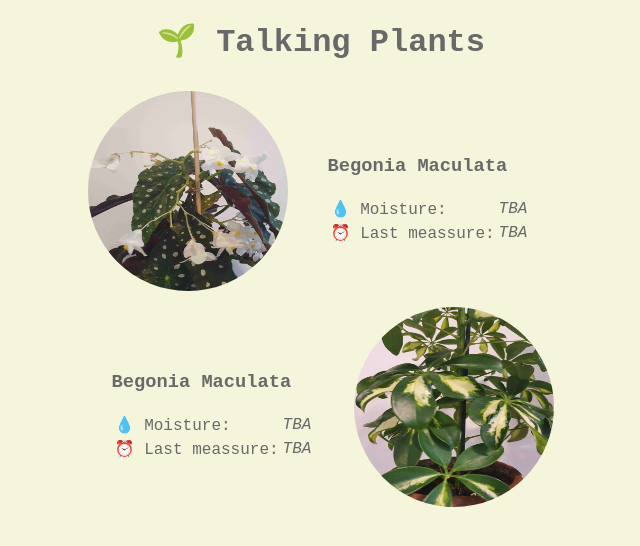
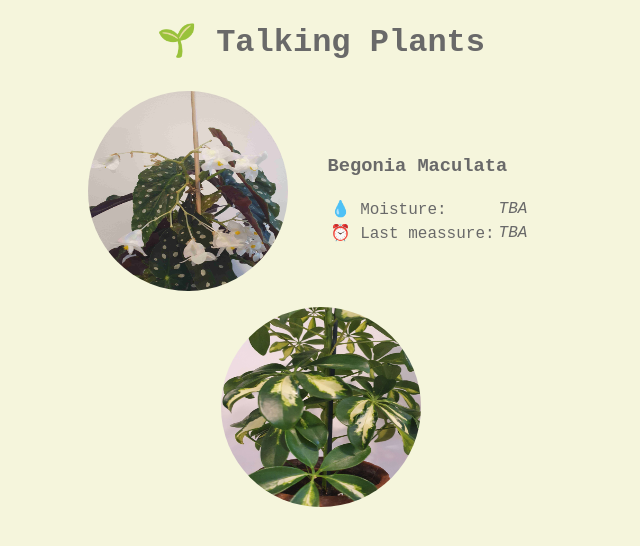
Before and after one commit to petterdaae/talkingplants, a React (Create React App) app in the folder web/: page / in a window 1280 px wide. Shown: the top 546 px of the page, without its empty margins (319-959 px from the left). Built offline with nearby package versions, Linux system fonts and the light colour scheme.

Commit message:
Change plant id in web

```diff
--- a/web/src/App.js
+++ b/web/src/App.js
@@ -47,9 +47,9 @@ function App() {
           <Plant id={10} name="Begonia Maculata" image="/begonia.jpg"></Plant>
         </Center>
       </Route>
-      <Route exact path="/plant/11">
+      <Route exact path="/plant/13">
         <Center>
-          <Plant id={11} name="Schefflera" image="/paraply.jpg"></Plant>
+          <Plant id={13} name="Schefflera" image="/paraply.jpg"></Plant>
         </Center>
       </Route>
       <Route path="/">
--- a/web/src/components/Home.js
+++ b/web/src/components/Home.js
@@ -23,7 +23,7 @@ function Home() {
                 <PlantMenuEntry id={10}></PlantMenuEntry>
             </StyledLink>
             <StyledLink
-                to={{ pathname: "/plant/11" }}
+                to={{ pathname: "/plant/13" }}
             >
                 <PlantMenuEntry id={11}></PlantMenuEntry>
             </StyledLink>
--- a/web/src/components/PlantMenuEntry.js
+++ b/web/src/components/PlantMenuEntry.js
@@ -22,7 +22,7 @@ function PlantMenuEntry({ id }) {
     let src = id === 10 ? "begonia.jpg" : "paraply.jpg";
     return (
         <Wrapper>
-            {id === 11 ? <Info></Info> : null}
+            {id === 13 ? <Info></Info> : null}
             <StyledRoundedImage name={src} size="200px"></StyledRoundedImage>
             {id === 10 ? <Info></Info> : null}
         </Wrapper>
```
